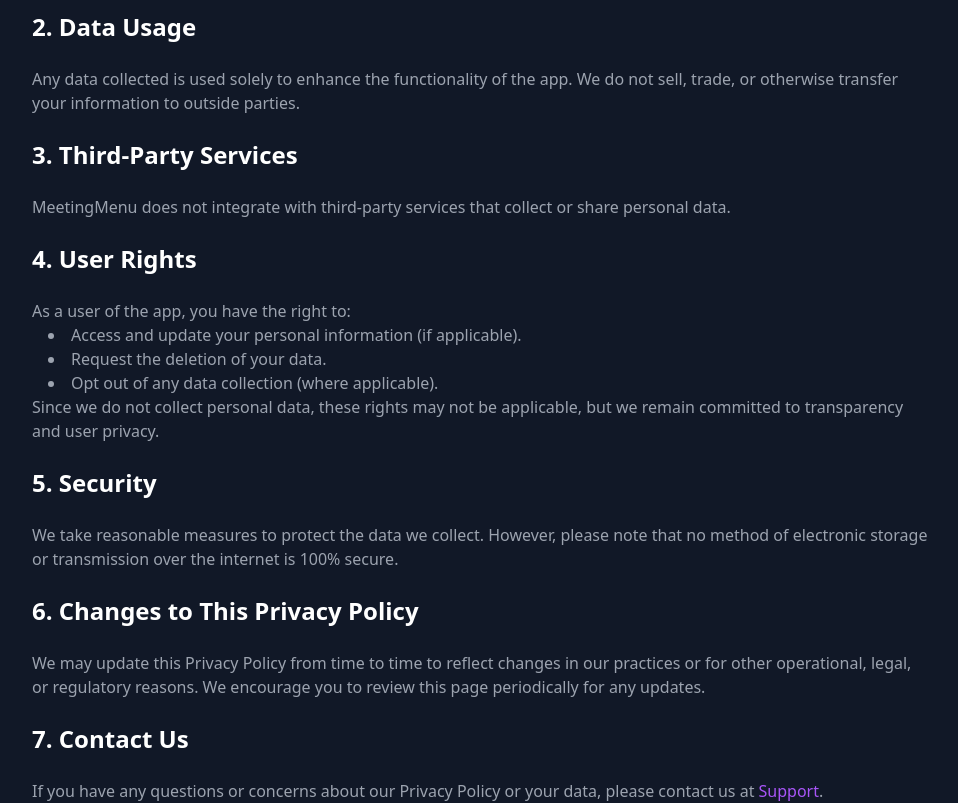
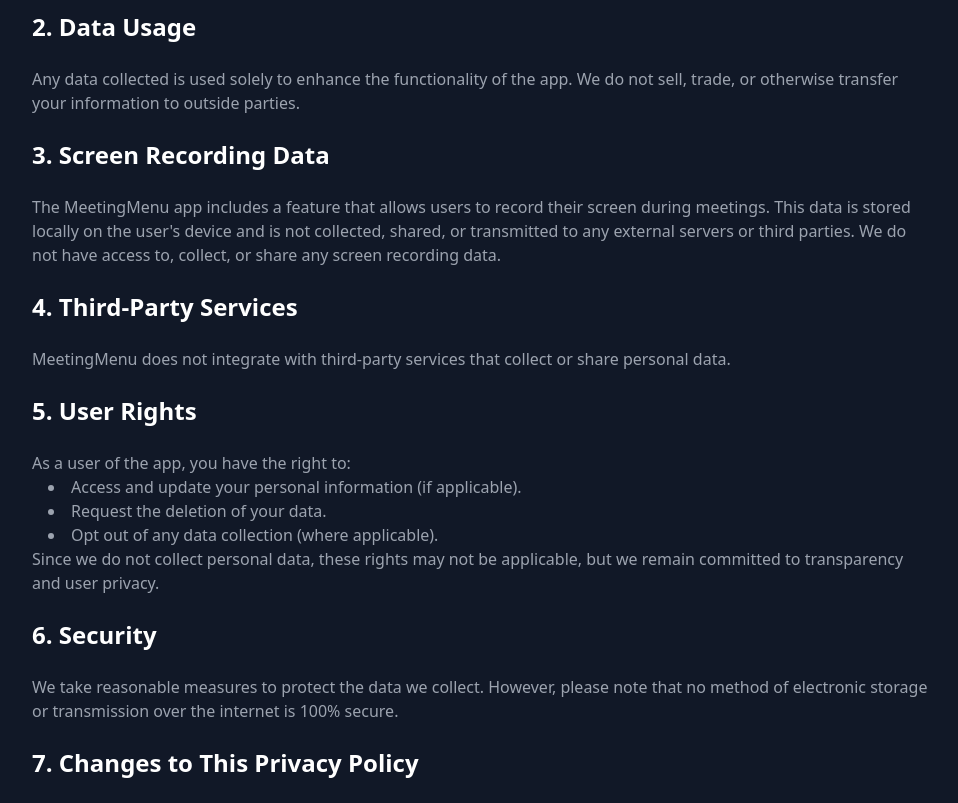
Before and after one commit to promediacorp/meetingmenu-nextjs, a Next.js app: page /privacy in a window 1280 px wide. Shown: the part 640-1443 px from the top of the page, without its empty margins (160-1118 px from the left). Built offline with nearby package versions, Linux system fonts and the light colour scheme.

Commit message:
update privacy policy

```diff
--- a/pages/privacy.js
+++ b/pages/privacy.js
@@ -48,12 +48,20 @@
               the app. We do not sell, trade, or otherwise transfer your
               information to outside parties.
             </p>
-            <h2 className="text-2xl font-bold text-white">3. Third-Party Services</h2>
+            <h2 className="text-2xl font-bold text-white">3. Screen Recording Data</h2>
+            <p>
+              The MeetingMenu app includes a feature that allows users to record their
+              screen during meetings. This data is stored locally on the user's device
+              and is not collected, shared, or transmitted to any external servers or
+              third parties. We do not have access to, collect, or share any screen
+              recording data.
+            </p>
+            <h2 className="text-2xl font-bold text-white">4. Third-Party Services</h2>
             <p>
               MeetingMenu does not integrate with third-party services that
               collect or share personal data.
             </p>
-            <h2 className="text-2xl font-bold text-white">4. User Rights</h2>
+            <h2 className="text-2xl font-bold text-white">5. User Rights</h2>
             <p>
               As a user of the app, you have the right to:
               <ul className="list-disc list-inside ml-4">
@@ -64,19 +72,19 @@
               Since we do not collect personal data, these rights may not be applicable,
               but we remain committed to transparency and user privacy.
             </p>
-            <h2 className="text-2xl font-bold text-white">5. Security</h2>
+            <h2 className="text-2xl font-bold text-white">6. Security</h2>
             <p>
               We take reasonable measures to protect the data we collect. However,
               please note that no method of electronic storage or transmission
               over the internet is 100% secure.
             </p>
-            <h2 className="text-2xl font-bold text-white">6. Changes to This Privacy Policy</h2>
+            <h2 className="text-2xl font-bold text-white">7. Changes to This Privacy Policy</h2>
             <p>
               We may update this Privacy Policy from time to time to reflect changes
               in our practices or for other operational, legal, or regulatory reasons.
               We encourage you to review this page periodically for any updates.
             </p>
-            <h2 className="text-2xl font-bold text-white">7. Contact Us</h2>
+            <h2 className="text-2xl font-bold text-white">8. Contact Us</h2>
             <p>
               If you have any questions or concerns about our Privacy Policy or your data,
               please contact us at <Link href="/support" className="text-purple-500 hover:text-purple-600">Support</Link>.
```
